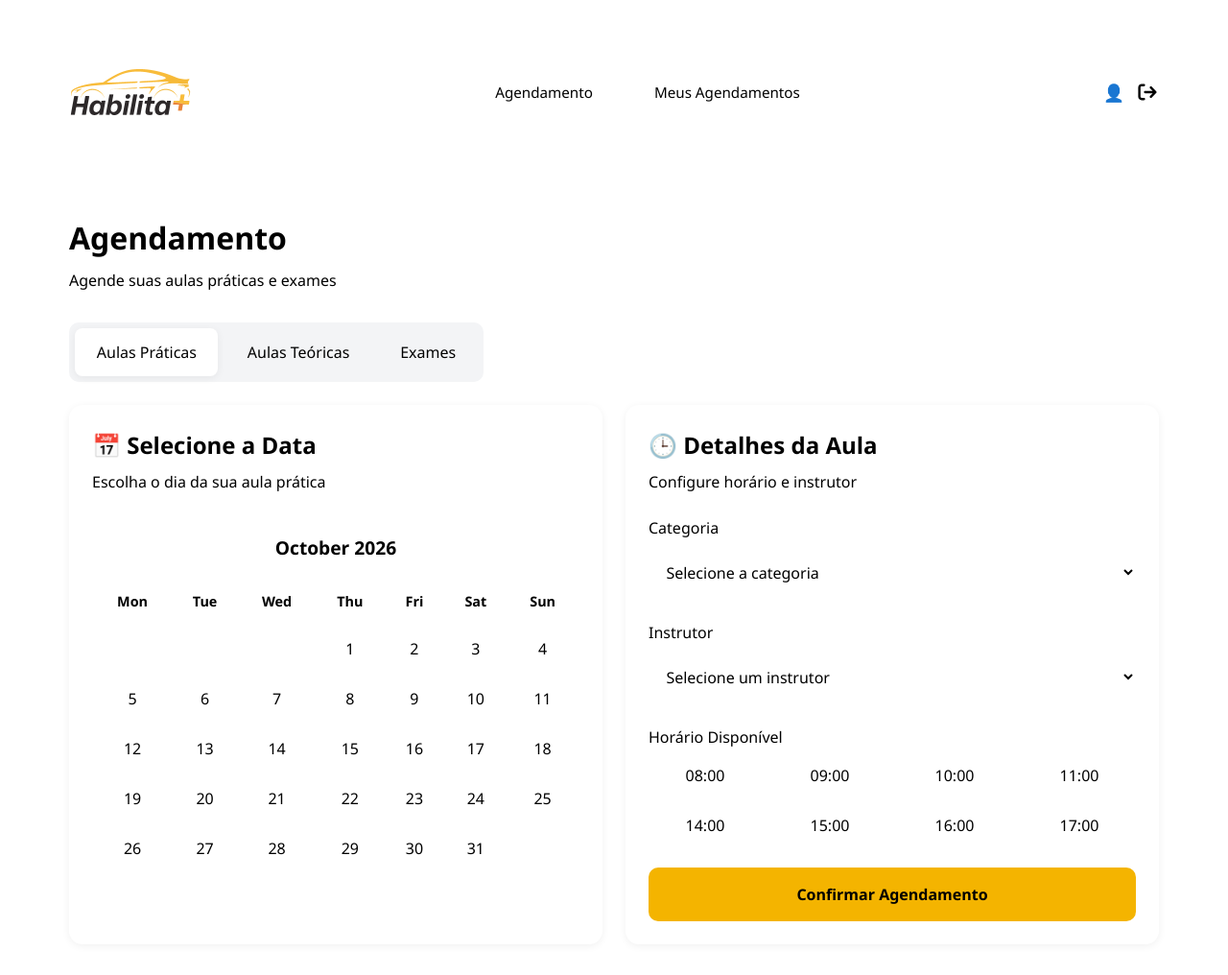
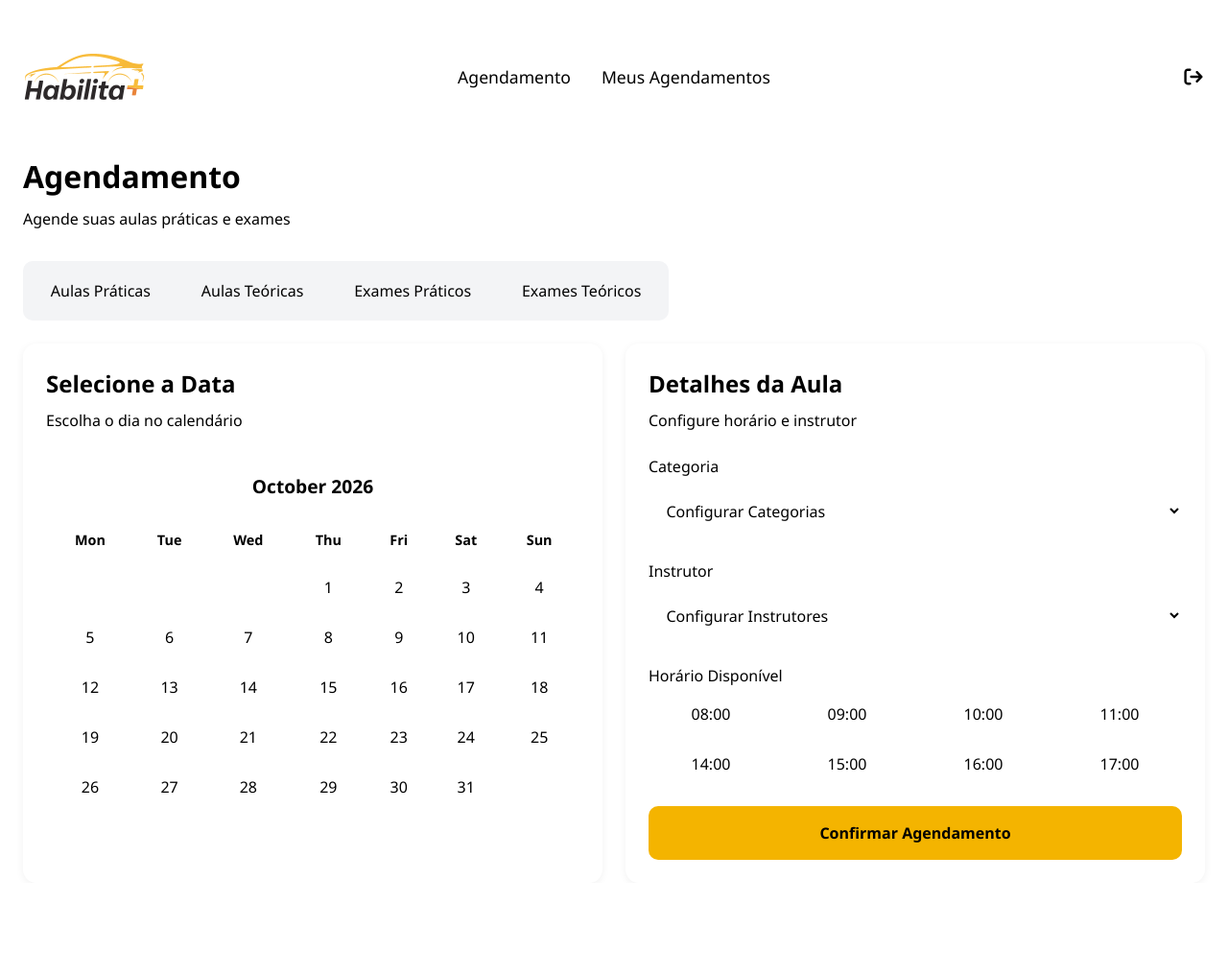
Before and after one commit to gregory-acervo/habilita_mais, a Django app: page /cliente/agendamento/ in a window 1280 px wide. Shown: the whole page at 96% size. After the commit the page ends 896 px from the top, so only its background shows below. Run offline with Django 5.2, Linux system fonts and the light colour scheme.

Commit message:
Organização básica e funcional dos templates e inserção de Text Choices na página Agendamento

```diff
--- a/backend/base/static/css/app/agendamento.css
+++ b/backend/base/static/css/app/agendamento.css
@@ -1,10 +1,4 @@
 /* PAGE */
-
-.container{
-    max-width:1200px;
-    margin:auto;
-    padding:2rem;
-}
 
 .page-header{
     margin-bottom:2rem;
@@ -251,16 +245,3 @@
 .calendar-wrapper table td.noday:hover {
     background-color: transparent;
 }
-
-/* RESPONSIVO */
-
-@media (max-width: 900px){
-
-    .scheduler-grid{
-        grid-template-columns:1fr;
-    }
-
-    .menu{
-        display:none;
-    }
-}
--- a/backend/base/static/css/global/system.css
+++ b/backend/base/static/css/global/system.css
@@ -128,11 +128,6 @@ body {
   color: var(--text);
 }
 
-.nav-actions .icon {
-  width: 24px;
-  height: 24px;
-}
-
 .container {
   /* 1. Limite de largura máxima confortável para leitura e UI */
   width: 100%;
@@ -140,14 +135,13 @@ body {
   /* 2. Centralização na horizontal */
   margin-left: auto;
   margin-right: auto;
-
   /* 3. Espaçamento interno lateral (evita colar nas margens em ecrãs pequenos) */
   padding-left: 1.5rem;
   padding-right: 1.5rem;
 }
 
 .header {
-  background: white;
+  background: var(--background);
   border-bottom: 1px solid var(--border);
   position: sticky;
   top: 0;
@@ -158,80 +152,45 @@ body {
   display: block;
   width: clamp(90px, 10vw, 150px);
   height: auto;
-  max-width: 150px;
-  object-fit: contain;
   flex-shrink: 0;
 }
 
 .navbar {
   background-color: var(--background);
   width: 100%;
-
 }
 
 .navbar-content {
-  display: flex;
-  justify-content: space-between;
+  display: grid;
+  grid-template-columns: 1fr auto 1fr;
   align-items: center;
   padding-top: 1rem;
   padding-bottom: 1rem;
 }
 
-.navbar ul {
-  list-style-type: none;
+.nav-actions {
+  justify-self: end;
 }
 
-.navbar li {
-  justify-content: left;
-  padding: 1rem;
-}
-
-.navbar a {
-  color: black;
-  text-decoration: none;
-
-}
-
-.navbar a:hover {
-
-  text-decoration: none;
+.nav-actions .icon {
+  width: 24px;
+  height: 24px;
 }
 
 .menu {
   display: flex;
-  list-style: none;
+  align-items: center;
   gap: 2rem;
 }
 
 .menu a {
-  text-decoration: none;
   color: var(--text);
-  font-size: .95rem;
-  transition: .3s;
+  font-size: 1.1rem;
+  transition: .4s;
 }
 
 .menu a:hover {
   color: var(--primary);
 }
 
-.nav-actions {
-  display: flex;
-  gap: .75rem;
-  align-items: center;
-}
-
-.nav-actions a,
-.nav-actions button {
-  border: none;
-  background: none;
-  cursor: pointer;
-  font-size: 1.1rem;
-  color: inherit;
-  text-decoration: none;
-  display: inline-flex;
-  align-items: center;
-}
-
-/* || Utensílios */
-
 /* || Responsividade */
--- a/backend/base/templates/base.html
+++ b/backend/base/templates/base.html
@@ -15,7 +15,6 @@
 
     <main class="container">
       {% block content %}
-
       {% endblock %}
     </main>
 
--- a/backend/base/templates/partials/_header.html
+++ b/backend/base/templates/partials/_header.html
@@ -13,7 +13,6 @@
       </ul>
 
       <div class="nav-actions">
-        <a href="#">👤</a>
         <a href="{% url 'habilita:index' %}">
           <svg class="icon" viewBox="0 0 640 640" aria-hidden="true">
             <use href="{% static 'icon/exit.svg' %}#exit-icon"></use>
--- a/backend/habilita/templates/habilita/cliente/agendamento.html
+++ b/backend/habilita/templates/habilita/cliente/agendamento.html
@@ -1,59 +1,56 @@
 {% extends 'base.html' %}
 {% load static %}
 
-{% block title %}Habilita+ - Agendamento{% endblock %}
-
 {% block extra_css %}
-  {{block.super}}
+  {{ block.super }}
   <link rel="stylesheet" href="{% static 'css/app/agendamento.css' %}" />
 {% endblock %}
 
-{% block content %}{% comment %}  {% endcomment %}
+{% block content %}
+  {% comment %} {% endcomment %}
   <section class="page-header">
     <h1>Agendamento</h1>
     <p>Agende suas aulas práticas e exames</p>
   </section>
 
   <section class="tabs">
-    <button class="tab active">Aulas Práticas</button>
-    <button class="tab">Aulas Teóricas</button>
-    <button class="tab">Exames</button>
+    {% for valor, rotulo in tipos_agendamento %}
+    <button class="tab" type="button" data-tipo="{{valor}}">
+      {{rotulo}}
+    </button>
+    {% endfor %}
   </section>
 
   <section class="scheduler-grid">
     <article class="card">
-      <h2>📅 Selecione a Data</h2>
-      <p>Escolha o dia da sua aula prática</p>
+      <h2>Selecione a Data</h2>
+      <p>Escolha o dia no calendário</p>
 
       {% if calendar %}
-      <div class="calendar-wrapper" style="overflow-x: auto; margin-top: 20px;">
-          {{ calendar|safe }}
-      </div>
+        <div class="calendar-wrapper" style="overflow-x: auto; margin-top: 20px;">{{ calendar|safe }}</div>
       {% else %}
-      <p><em>Calendário indisponível no momento.</em></p>
+        <p>
+          <em>Calendário indisponível no momento.</em>
+        </p>
       {% endif %}
     </article>
 
     <article class="card">
-      <h2>🕒 Detalhes da Aula</h2>
+      <h2>Detalhes da Aula</h2>
       <p>Configure horário e instrutor</p>
 
       <form class="schedule-form">
         <div class="field">
           <label>Categoria</label>
           <select>
-            <option>Selecione a categoria</option>
-            <option>B</option>
-            <option>A</option>
+            <option>Configurar Categorias</option>
           </select>
         </div>
 
         <div class="field">
           <label>Instrutor</label>
           <select>
-            <option>Selecione um instrutor</option>
-            <option>Carlos Silva</option>
-            <option>Maria Souza</option>
+            <option>Configurar Instrutores</option>
           </select>
         </div>
 
@@ -65,7 +62,6 @@
             <button type="button">09:00</button>
             <button type="button">10:00</button>
             <button type="button">11:00</button>
-
             <button type="button">14:00</button>
             <button type="button">15:00</button>
             <button type="button">16:00</button>
@@ -79,39 +75,36 @@
   </section>
 
   <script>
-document.addEventListener("DOMContentLoaded", function() {
+    document.addEventListener('DOMContentLoaded', function () {
+      // --- LÓGICA DO CALENDÁRIO ---
+      const diasCalendario = document.querySelectorAll('.calendar-wrapper td')
 
-    // --- LÓGICA DO CALENDÁRIO ---
-    const diasCalendario = document.querySelectorAll('.calendar-wrapper td');
-
-    diasCalendario.forEach(dia => {
+      diasCalendario.forEach((dia) => {
         // Verifica se a célula não está vazia (para não clicar em espaços em branco do mês)
-        if(dia.innerText.trim() !== "" && dia.innerText.trim() !== "&nbsp;") {
-            dia.addEventListener('click', function() {
+        if (dia.innerText.trim() !== '' && dia.innerText.trim() !== '&nbsp;') {
+          dia.addEventListener('click', function () {
             // Remove a seleção de todos os outros dias
-                diasCalendario.forEach(d => d.classList.remove('selected-day'));
+            diasCalendario.forEach((d) => d.classList.remove('selected-day'))
             // Adiciona a seleção no dia clicado
-                this.classList.add('selected-day');
-            });
+            this.classList.add('selected-day')
+          })
         } else {
           // Tira o "dedinho" de clique dos espaços vazios
-            dia.style.cursor = "default";
+          dia.style.cursor = 'default'
         }
-    });
+      })
 
       // --- LÓGICA DOS HORÁRIOS ---
-    const botoesHorario = document.querySelectorAll('.time-grid button');
+      const botoesHorario = document.querySelectorAll('.time-grid button')
 
-    botoesHorario.forEach(botao => {
-        botao.addEventListener('click', function() {
+      botoesHorario.forEach((botao) => {
+        botao.addEventListener('click', function () {
           // Remove a seleção de todos os outros horários
-            botoesHorario.forEach(b => b.classList.remove('selected-time'));
+          botoesHorario.forEach((b) => b.classList.remove('selected-time'))
           // Seleciona o horário clicado
-            this.classList.add('selected-time');
-        });
-    });
-
-});
+          this.classList.add('selected-time')
+        })
+      })
+    })
   </script>
-
 {% endblock %}
--- a/backend/habilita/templates/habilita/cliente/home.html
+++ b/backend/habilita/templates/habilita/cliente/home.html
@@ -9,7 +9,7 @@
 {% block content %} {% comment %} Conteúdo reutilizável chamado content {% endcomment %}
 
     <section class="welcome">
-        <h1>Bem-vindo de volta!</h1>
+        <h1>Bem-vindo de volta, {{primeiro_nome}}!</h1>
         <p>Acompanhe seu progresso e próximas etapas</p>
     </section>
 
--- a/backend/habilita/views/system.py
+++ b/backend/habilita/views/system.py
@@ -1,10 +1,19 @@
 from django.shortcuts import render, get_object_or_404
 import datetime
-from ..models import AulaTeorica, AulaPratica, ExameTeorico, ExamePratico
+from ..models import *
 from calendar import HTMLCalendar
 
 def cliente_home(request):
+    """ Lê o ID do cliente e redireciona se não tiver sessão.
+    cliente_id = request.session.get('cliente_id')
+    if not cliente_id:
+        return redirect('habilita:login_cliente')"""
+
+    #cliente = get_object_or_404(Cliente, pk=cliente_id)
+    #primeiro_nome = cliente.nome.split()[0]
     return render(request, 'habilita/cliente/home.html', {'titulo_aba': 'Home'})
+
+
 
 def agendamento(request, year=None, month=None):
     # Se ano ou mês não forem passados, usa a data de hoje
@@ -19,7 +28,8 @@ def agendamento(request, year=None, month=None):
     return render(request,
                   'habilita/cliente/agendamento.html',
                   {'calendar': calendar,
-                'titulo_aba': 'Agendamento'
+                'titulo_aba': 'Agendamento',
+                'tipos_agendamento': TipoAgendamento.choices,
                 }
                   )
 
```
Also changed, not shown: backend/habilita/models.py (+9 -2 lines), backend/db.sqlite3, backend/habilita/views/cliente_views.py (line endings or trailing spaces). Lines whose indentation alone changed are shown as unchanged.
